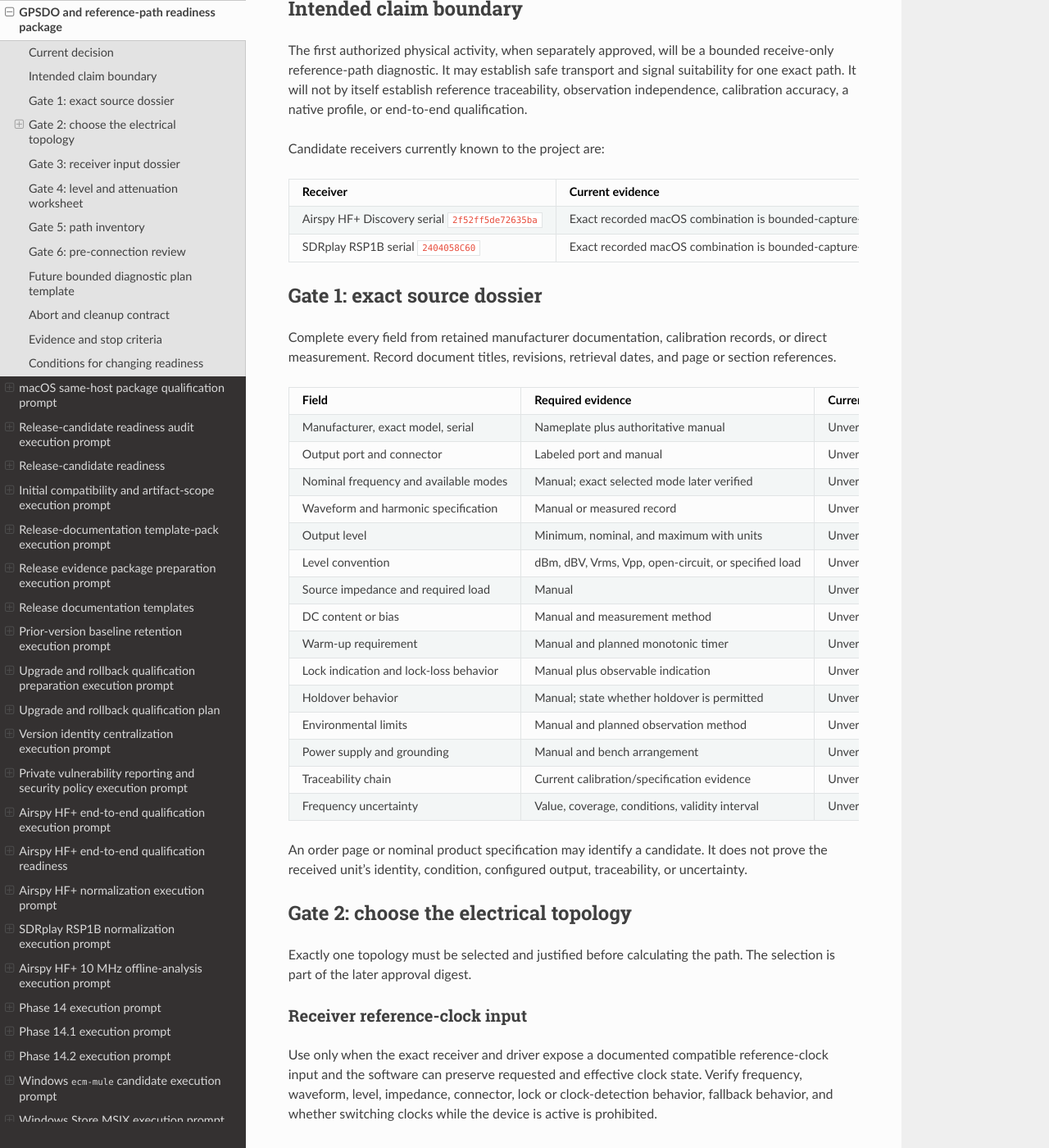
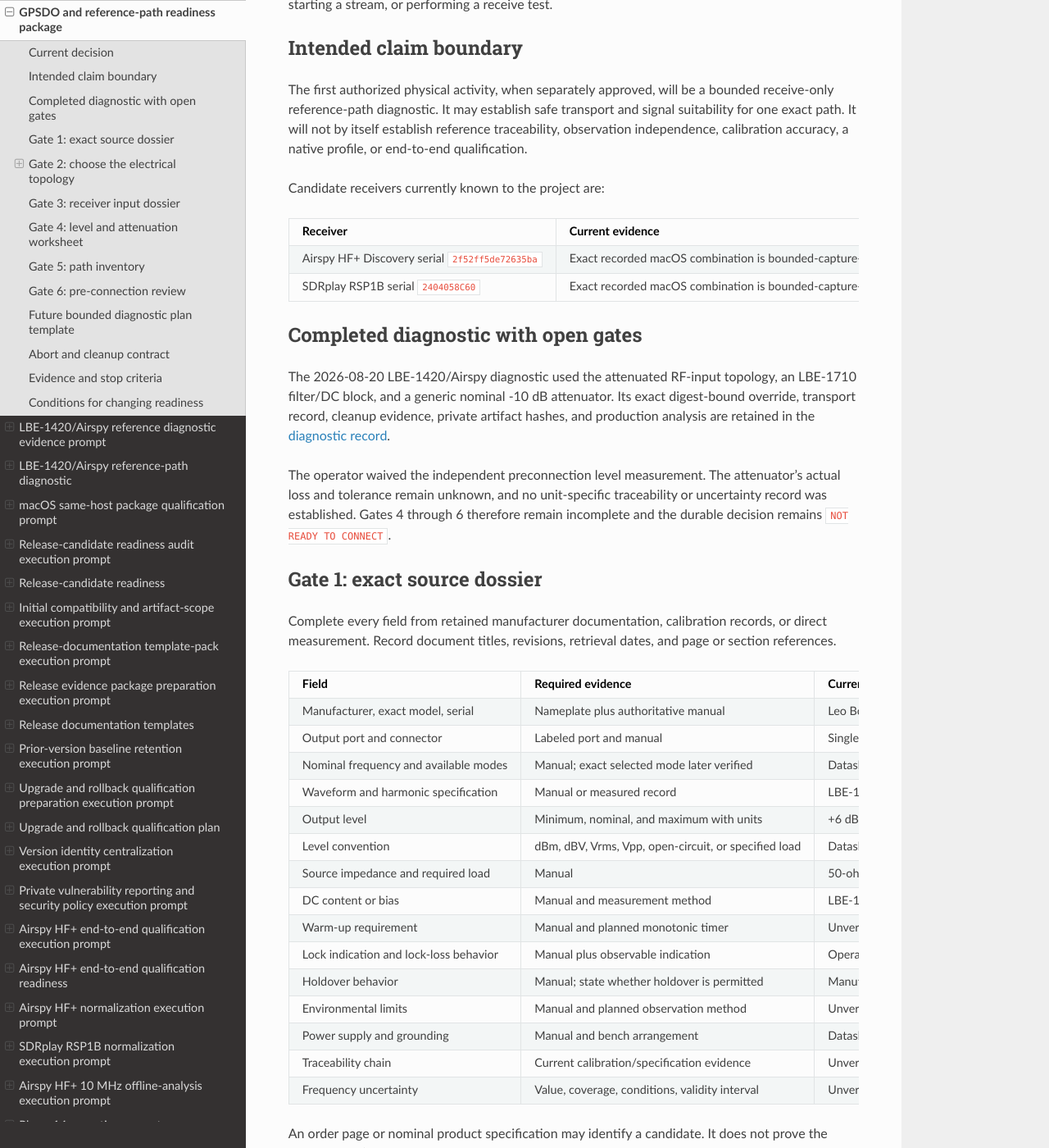
Before and after one commit to lbussy/SDR-Calibration, a Sphinx documentation site: the page built from docs/development/gpsdo-reference-path-readiness.md, in a window 1280 px wide and 1400 px high, scrolled down 462 px. Shown: the whole window at 82% size. Built offline with Sphinx 7.4.7 and the Read the Docs theme 3.1.0, drawn with Linux system fonts in a browser that asks for light colours; some of the changed text lies outside the part shown.

Commit message:
Record LBE-1420 Airspy reference diagnostic

```diff
--- a/docs/development/gpsdo-reference-path-readiness.md
+++ b/docs/development/gpsdo-reference-path-readiness.md
@@ -5,10 +5,13 @@
 **Readiness status: NOT READY TO CONNECT.**
 
 This package is complete as an offline planning artifact. The physical path is
-not ready because the exact GPSDO, output contract, receiver input limits,
-interconnection components, traceability evidence, and bounded test settings
-have not been verified and approved. Possession, delivery, lock indication, or
-a nominal 10 MHz label will not change this decision by itself.
+not ready because loaded source/path level, attenuation tolerance, traceability,
+uncertainty, and complete source conditions have not been verified. One exact
+unmeasured-path diagnostic has now completed under an explicit operator waiver;
+its [record](lbe1420-airspy-reference-diagnostic.md) establishes only bounded
+transport and coherent-signal suitability for that run. Possession, delivery,
+lock indication, a nominal 10 MHz label, or a clean digital sample does not
+close the remaining gates.
 
 No step in this document authorizes powering equipment, connecting cables,
 enumerating an SDR, starting a stream, or performing a receive test.
@@ -25,8 +28,21 @@
 
 | Receiver | Current evidence | Reference-path status |
 | --- | --- | --- |
-| Airspy HF+ Discovery serial `2f52ff5de72635ba` | Exact recorded macOS combination is bounded-capture-qualified | Input topology and limits unverified; not ready |
+| Airspy HF+ Discovery serial `2f52ff5de72635ba` | Exact recorded macOS combination is bounded-capture-qualified; one waived-measurement LBE-1420 path produced an accepted coherent signal | Transport suitable for the exact diagnostic; electrical path and reference suitability not ready |
 | SDRplay RSP1B serial `2404058C60` | Exact recorded macOS combination is bounded-capture-qualified | Input topology and limits unverified; not ready |
+
+## Completed diagnostic with open gates
+
+The 2026-08-20 LBE-1420/Airspy diagnostic used the attenuated RF-input topology,
+an LBE-1710 filter/DC block, and a generic nominal -10 dB attenuator. Its exact
+digest-bound override, transport record, cleanup evidence, private artifact
+hashes, and production analysis are retained in the
+[diagnostic record](lbe1420-airspy-reference-diagnostic.md).
+
+The operator waived the independent preconnection level measurement. The
+attenuator's actual loss and tolerance remain unknown, and no unit-specific
+traceability or uncertainty record was established. Gates 4 through 6 therefore
+remain incomplete and the durable decision remains `NOT READY TO CONNECT`.
 
 ## Gate 1: exact source dossier
 
@@ -36,19 +52,19 @@
 
 | Field | Required evidence | Current value |
 | --- | --- | --- |
-| Manufacturer, exact model, serial | Nameplate plus authoritative manual | Unverified |
-| Output port and connector | Labeled port and manual | Unverified |
-| Nominal frequency and available modes | Manual; exact selected mode later verified | Unverified |
-| Waveform and harmonic specification | Manual or measured record | Unverified |
-| Output level | Minimum, nominal, and maximum with units | Unverified |
-| Level convention | dBm, dBV, Vrms, Vpp, open-circuit, or specified load | Unverified |
-| Source impedance and required load | Manual | Unverified |
-| DC content or bias | Manual and measurement method | Unverified |
+| Manufacturer, exact model, serial | Nameplate plus authoritative manual | Leo Bodnar LBE-1420; exact serial retained privately |
+| Output port and connector | Labeled port and manual | Single SMA-female RF output; received-unit marking retained privately |
+| Nominal frequency and available modes | Manual; exact selected mode later verified | Datasheet range 1 Hz-1.4 GHz; operator reported 10 MHz Low Power for the diagnostic |
+| Waveform and harmonic specification | Manual or measured record | LBE-1420 datasheet: CMOS square wave; LBE-1710 page: greater than 65 dB significant-harmonic suppression; not independently measured |
+| Output level | Minimum, nominal, and maximum with units | +6 dBm nominal Low Power below 400 MHz; tolerance and received-unit extrema unverified |
+| Level convention | dBm, dBV, Vrms, Vpp, open-circuit, or specified load | Datasheet specifies 1.65 V into 50 ohms and +6 dBm Low Power; exact power convention/tolerance not fully stated |
+| Source impedance and required load | Manual | 50-ohm source; assembled loaded output not measured |
+| DC content or bias | Manual and measurement method | LBE-1710 manufacturer page states DC removal; assembled-path DC not independently measured |
 | Warm-up requirement | Manual and planned monotonic timer | Unverified |
-| Lock indication and lock-loss behavior | Manual plus observable indication | Unverified |
-| Holdover behavior | Manual; state whether holdover is permitted | Unverified |
+| Lock indication and lock-loss behavior | Manual plus observable indication | Operator confirmed valid lock indication for the diagnostic; exact indication semantics not retained |
+| Holdover behavior | Manual; state whether holdover is permitted | Manufacturer describes seamless temporary-loss holdover/reacquisition; holdover was prohibited but not independently distinguished in retained telemetry |
 | Environmental limits | Manual and planned observation method | Unverified |
-| Power supply and grounding | Manual and bench arrangement | Unverified |
+| Power supply and grounding | Manual and bench arrangement | Datasheet specifies USB-C, 5 V ±10%, 250 mA ±10%; exact bench supply/grounding record incomplete |
 | Traceability chain | Current calibration/specification evidence | Unverified |
 | Frequency uncertainty | Value, coverage, conditions, validity interval | Unverified |
 
@@ -85,16 +101,16 @@
 
 | Field | Required value |
 | --- | --- |
-| Exact receiver, serial, driver/module/API | Unverified |
-| Exact physical port and intended function | Unverified |
+| Exact receiver, serial, driver/module/API | Airspy HF+ Discovery `2f52ff5de72635ba`; `AirspyHF`; SoapySDR 0.8.1/API 0.8.0/ABI 0.8; exact module version not retained in this run |
+| Exact physical port and intended function | RX channel 0, antenna `RX`, RF input |
 | Input impedance across the test frequency | Unverified |
-| Absolute maximum input, including duration conditions | Unverified |
+| Absolute maximum input, including duration conditions | Manufacturer publishes +10 dBm maximum RF input; duration conditions unverified |
 | Recommended continuous diagnostic level | Unverified |
-| DC tolerance and required DC block | Unverified |
+| DC tolerance and required DC block | Receiver DC tolerance unverified; LBE-1710 provided DC blocking in the exact diagnostic path |
 | ESD or overload protection limitations | Unverified |
 | Supported external-clock contract, if applicable | Unverified |
-| Requested sample rate, bandwidth, gain, AGC, antenna, clock, correction | Deferred to bounded plan |
-| Required effective readbacks and normalization provenance | Deferred to bounded plan |
+| Requested sample rate, bandwidth, gain, AGC, antenna, clock, correction | Diagnostic used 192,000 samples/s; no bandwidth/gain request; RX; driver-default clock; unsupported correction normalized to zero |
+| Required effective readbacks and normalization provenance | Center and sample rate verified; bandwidth/gain unrequested and unverified; clock/correction used reviewed Airspy normalization |
 
 Treat an absolute maximum as a damage boundary, not a target. The later plan
 must choose a lower operating level with a documented engineering margin.
```
Also changed, not shown: docs/development/index.md (+3 -0 lines), docs/development/lbe1420-airspy-reference-diagnostic-execution-prompt.md (added, +75 -0 lines), docs/development/lbe1420-airspy-reference-diagnostic.md (added, +140 -0 lines), docs/development/release-candidate-readiness.md (+1 -1 lines), docs/development/status.md (+6 -0 lines), docs/index.md (+2 -0 lines).
